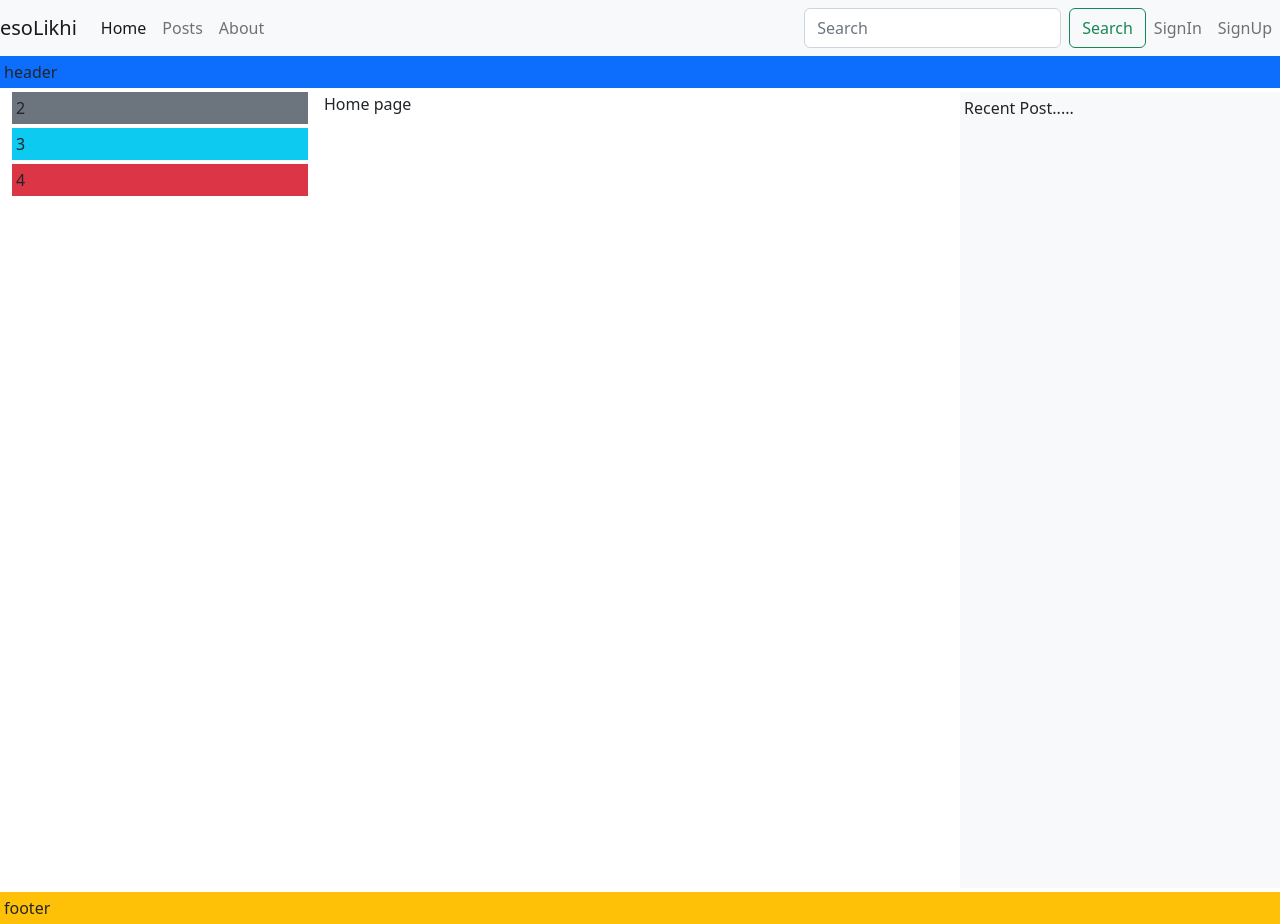
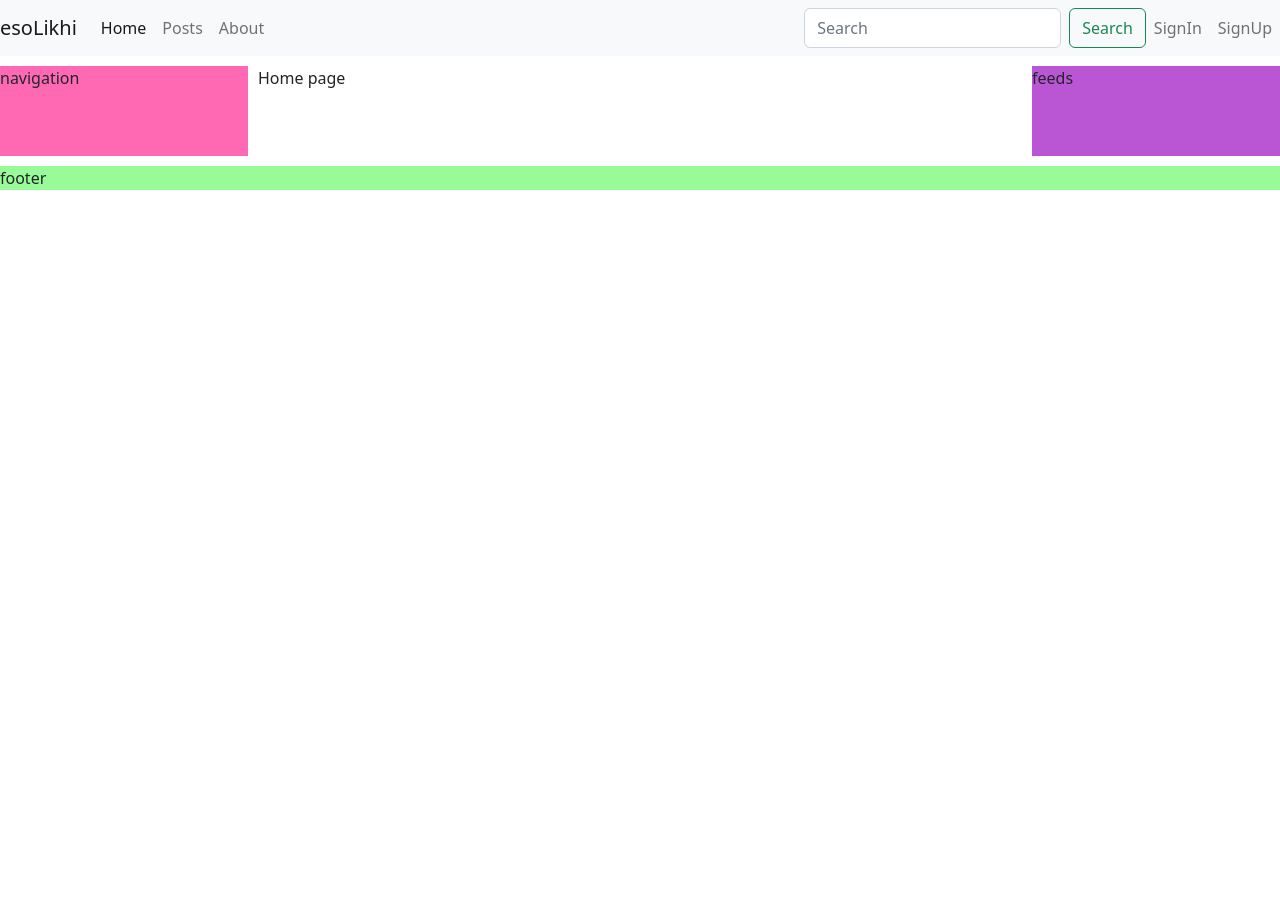
Before and after one commit to HussainShafayet/esolikhi, a React (Create React App) app: page / in a window 1280 px wide. After the commit the page ends 800 px from the top, so only its background shows below. Built offline with nearby package versions, Linux system fonts and the light colour scheme; no server answers; the HTML template or start-up script is replaced by a standard one.

Commit message:
grid layout use

```diff
--- a/src/Layout.js
+++ b/src/Layout.js
@@ -1,43 +1,31 @@
-import React from 'react'
-import NavBar from './components/Nav/NavBar'
+import React from 'react';
+import NavBar from './components/Nav/NavBar';
+import style from './Layout.module.css'
 
 export default function Layout({children}) {
   return (
     <>
-      <NavBar />
-      <main>
-        <div className="container-fluid">
-          <div className="row">
-            <div className="col-md-12 col-sm-12 col-xs-12 bg-primary p-1">
-              header
-            </div>
-          </div>
-          <div className="row">
-            <div className="col-md-3 col-xs-12 col-sm-3 pl-0 pr-0">
-              <div className="col-md-12 col-sm-12 col-xs-12 bg-secondary p-1 mt-1">
-                2
-              </div>
-              <div className="col-md-12 col-sm-12 col-xs-12 bg-info p-1 mt-1">
-                3
-              </div>
-              <div className="col-md-12 col-sm-12 col-xs-12 bg-danger p-1 mt-1">
-                4
-              </div>
-            </div>
-            <div className="col-md-6 col-sm-9 col-xs-12 p-1 mid-content vh-100">
-              {children}
-            </div>
-            <div className="col-md-3 col-sm-12 col-xs-12 bg-light p-1 height mt-1">
-              Recent Post.....
-            </div>
-          </div>
-          <div className="row">
-            <div className="col-md-12 col-sm-12 col-xs-12 bg-warning p-1 mt-1">
-              <footer>footer</footer>
-            </div>
-          </div>
-        </div>
+    <div className={style.blogLayout}>
+      <header  className={style.header}>
+          <NavBar />
+      </header>
+      <nav  className={style.nav}>
+        navigation
+      </nav>
+
+      <main  className={style.main}>
+        {children}
       </main>
+
+      <footer  className={style.footer}>
+        footer
+      </footer>
+
+      <div  className={style.feeds}>
+        feeds
+      </div>
+    </div>
+
     </>
   );
 }
--- /dev/null
+++ b/src/Layout.module.css
@@ -0,0 +1,45 @@
+.blogLayout{
+    display: grid;
+    grid-template-rows: repeat(12, min-content);
+    grid-template-columns: repeat(5, 1fr) ;
+    grid-row-gap: 10px;
+    grid-column-gap: 10px;
+  }
+
+  @media (max-width: 600px) {
+    .blogLayout{
+      display: block;
+    }
+  }
+
+
+  .header{
+    grid-row: 1;
+    grid-column: 1 / -1;
+    background: royalblue;
+
+  }
+  .footer{
+    grid-row: -2;
+    grid-column: 1 / -1;
+    background: palegreen;
+
+  }
+  .main{
+    grid-row: 2 / -2;
+    grid-column: 2/5;
+
+  }
+
+  .nav{
+    grid-row: 2/-2;
+    grid-column: 1/2;
+    background: hotpink;
+  }
+
+
+  .feeds{
+    grid-row: 2/-2;
+    grid-column: 5/-1;
+    background: mediumorchid;
+  }
```
